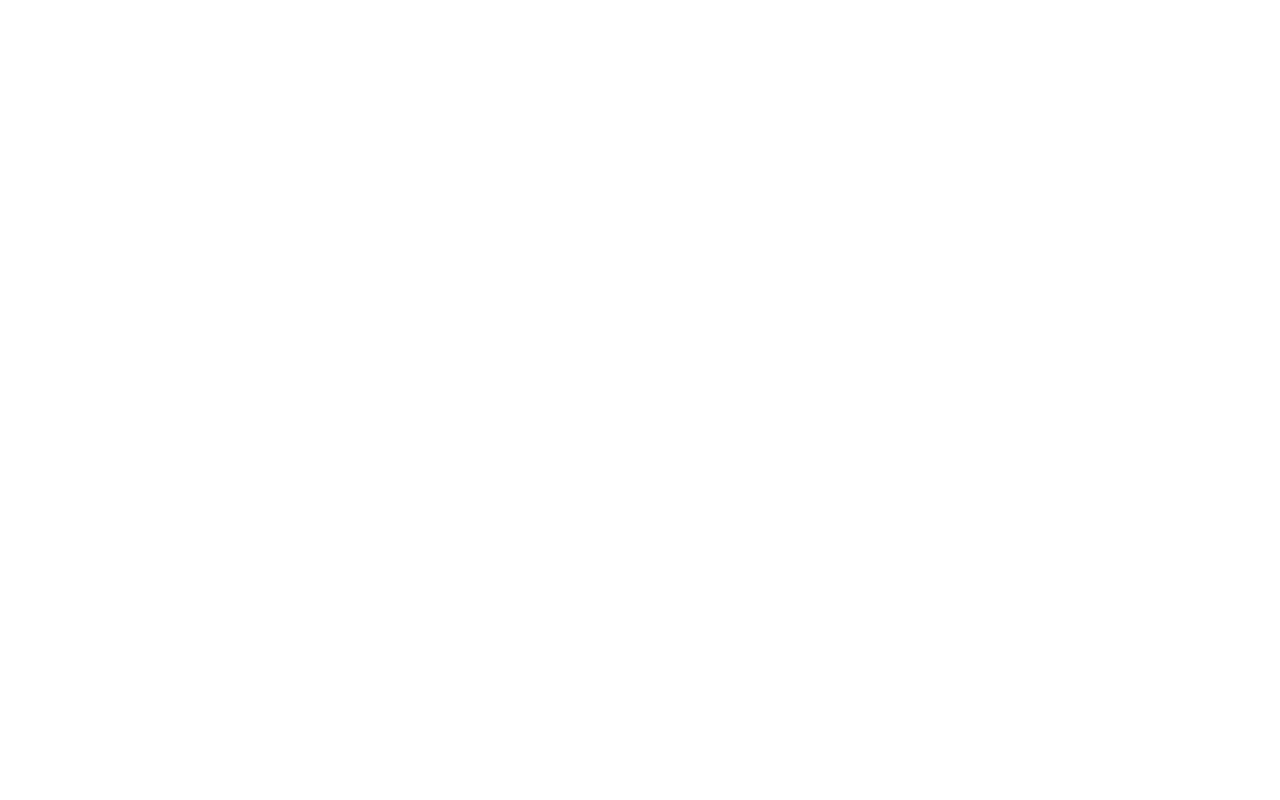
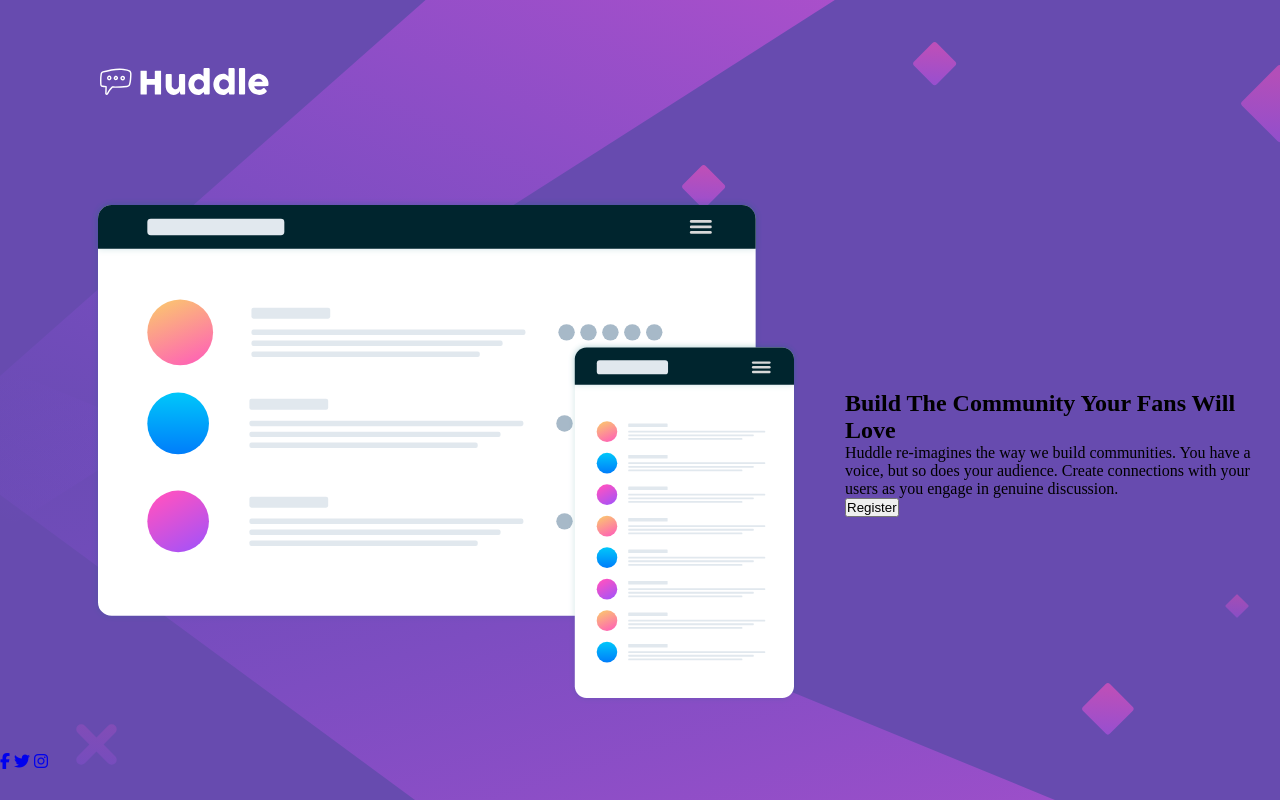
Before and after one commit to talitasilvad/frontend-mentor-challenges, a plain HTML site: page html-css-newbie/huddle-landing-page/index.html in a window 1280 px wide. Drawn offline with Linux system fonts and the light colour scheme.

Commit message:
estrutura html e estilos css adicionados

```diff
--- a/html-css-newbie/huddle-landing-page/index.html
+++ b/html-css-newbie/huddle-landing-page/index.html
@@ -5,13 +5,32 @@
     <meta name="viewport" content="width=device-width, initial-scale=1.0">
     <title>Huddle landing page</title>
     <link rel="stylesheet" href="style.css">
+    <link rel="stylesheet" href="https://cdnjs.cloudflare.com/ajax/libs/font-awesome/6.5.0/css/all.min.css">
+
 </head>
 <body>
     <header>
-        <img src="" alt="">
+        <img src="assets/images/logo.svg" alt="Logo Huddle">
     </header>
     <main>
-        <section></section>
+        <section class="hero-img">
+            <div>
+                <img src="assets/images/illustration-mockups.svg" alt="Ilustração Mockup de telas">
+            </div>
+        </section>
+
+        <section class="text-content">
+            <div>
+                <h1>Build The Community Your Fans Will Love</h1>
+                <p>Huddle re-imagines the way we build communities. You have a voice, but so does your audience. Create connections with your users as you engage in genuine discussion.</p>
+                <button type="button" aria-label="Register" >Register</button>
+            </div>
+        </section>
     </main>
+    <footer class="social-media">
+        <a href="#" aria-label="Facebook"><i class="fa-brands fa-facebook-f"></i></a>
+        <a href="#" aria-label="Twitter"><i class="fa-brands fa-twitter"></i></a>
+        <a href="#" aria-label="Instagram"><i class="fa-brands fa-instagram"></i></a>
+    </footer>
 </body>
 </html>
--- a/html-css-newbie/huddle-landing-page/style.css
+++ b/html-css-newbie/huddle-landing-page/style.css
@@ -0,0 +1,30 @@
+*{
+    box-sizing: border-box;
+    padding: 0;
+    margin: 0;
+}
+
+body{
+    height: 100vh;
+    background-color: #674baf;
+    background-image: url(assets/images/bg-desktop.svg);
+    background-repeat: no-repeat;
+    background-size: cover;
+}
+
+header img{
+    padding: 45px;
+    margin: 14px 0 0 46px;
+    width: 17rem;
+}
+
+main{
+    display: flex;
+    align-items: center;
+    justify-content: space-between;
+}
+
+.hero-img img{
+    padding: 45px;
+    margin: 0 0 0 46px;
+}
```
